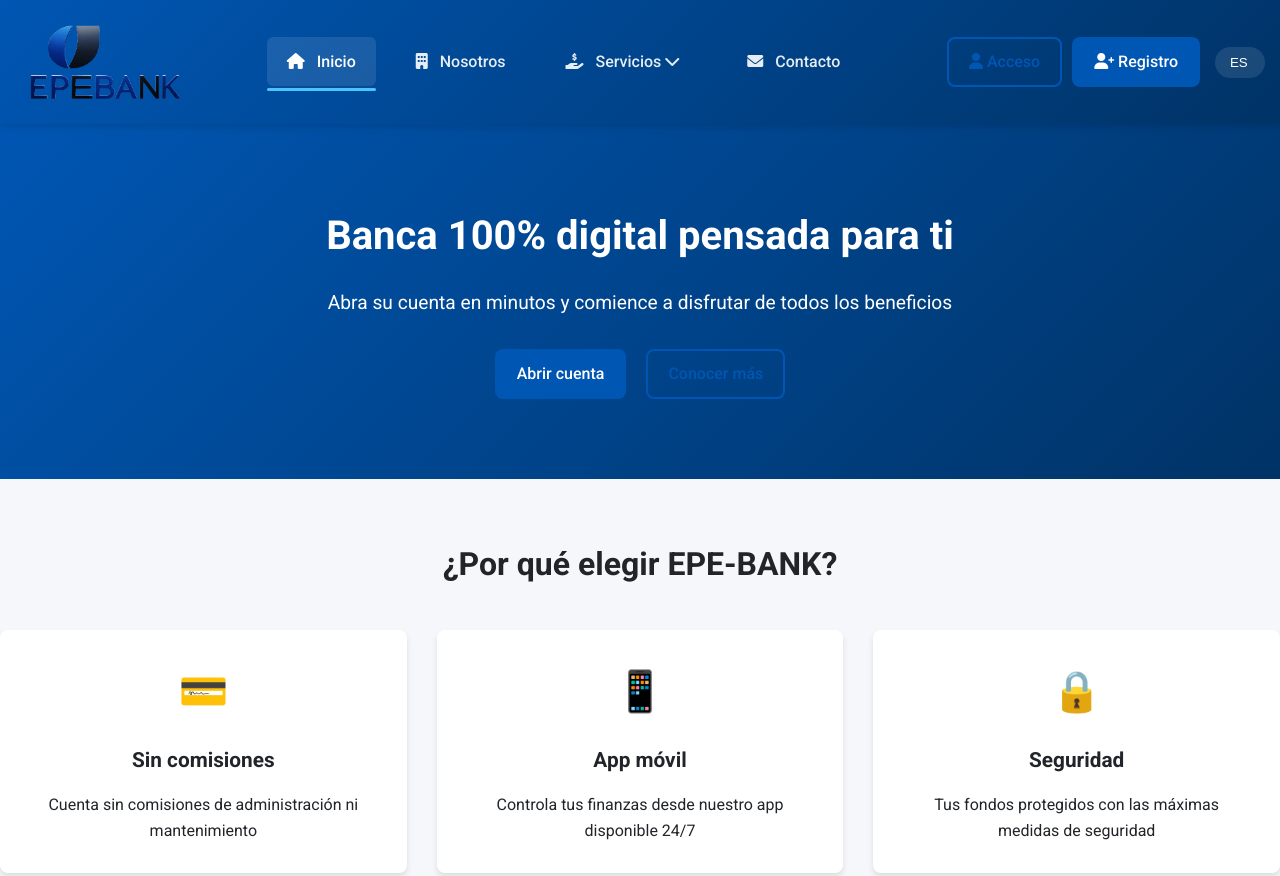
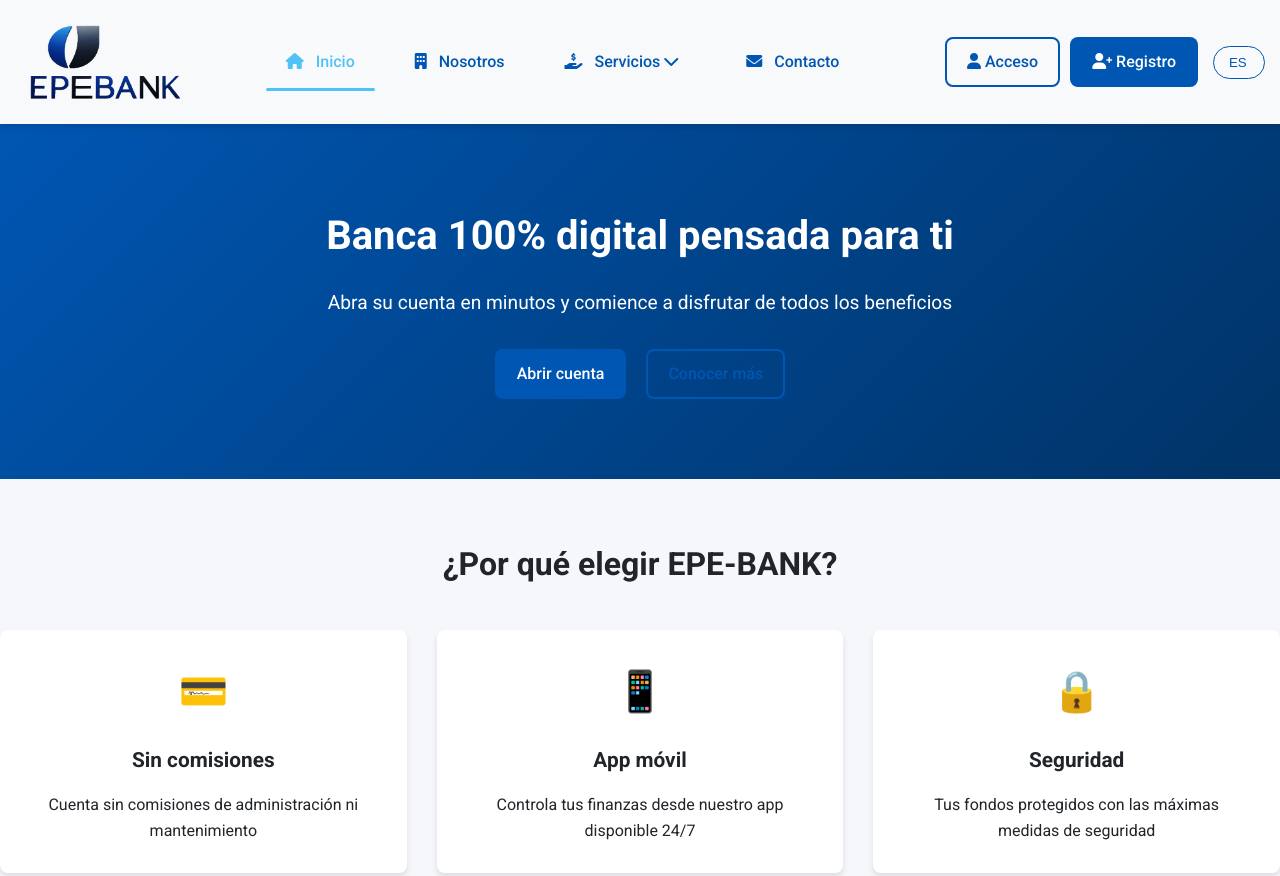
Before and after one commit to RERRl11/EPEBANK-Front, a plain HTML site: page index.html in a window 1280 px wide. Shown: the top 876 px of the page. Drawn offline with Linux system fonts and the light colour scheme; files whose address does not match are found by name.

Commit message:
Fix color nav

```diff
--- a/assets/css/styles.css
+++ b/assets/css/styles.css
@@ -2,6 +2,7 @@
 :root {
     --primary-color: #0056b3;
     --secondary-color: #003366;
+    --nav-menu-selec-active:#4fc3f7;
     --accent-color: #ff6b00;
     --light-color: #f8f9fa;
     --dark-color: #212529;
@@ -157,7 +158,7 @@ img {
 }
 /* Navbar */
 .navbar {
-    background: linear-gradient(135deg, var(--primary-color), var(--secondary-color));
+    background-color: var(--light-color);
     box-shadow: var(--box-shadow);
     position: sticky;
     top: 0;
@@ -204,7 +205,7 @@ img {
 .nav-links a {
     padding: 8px 12px;
     transition: var(--transition);
-    color: rgba(255, 255, 255, 0.9);
+    color: var(--primary-color);
     font-weight: 500;
     padding: 15px 20px;
     border-radius: 6px;
@@ -213,7 +214,7 @@ img {
 
 .nav-links a:hover, .nav-links a.active {
     background-color: rgba(255, 255, 255, 0.1);
-    color: white;
+    color: var(--nav-menu-selec-active);
 }
 
 .nav-links a i {
@@ -267,7 +268,7 @@ img {
 }
 
 .dropdown-menu li a:hover {
-    background-color: var(--light-color);
+    background-color: var(--absoluteblack-color);
     color: #1a3a8f;
 }
 
@@ -286,8 +287,8 @@ img {
 
 .language-selector select {
     background-color: rgba(255, 255, 255, 0.1);
-    color: white;
-    border: none;
+    color: var(--primary-color);
+    border-color: var(--border-radius);
     padding: 8px 15px;
     border-radius: 20px;
     appearance: none;
```
